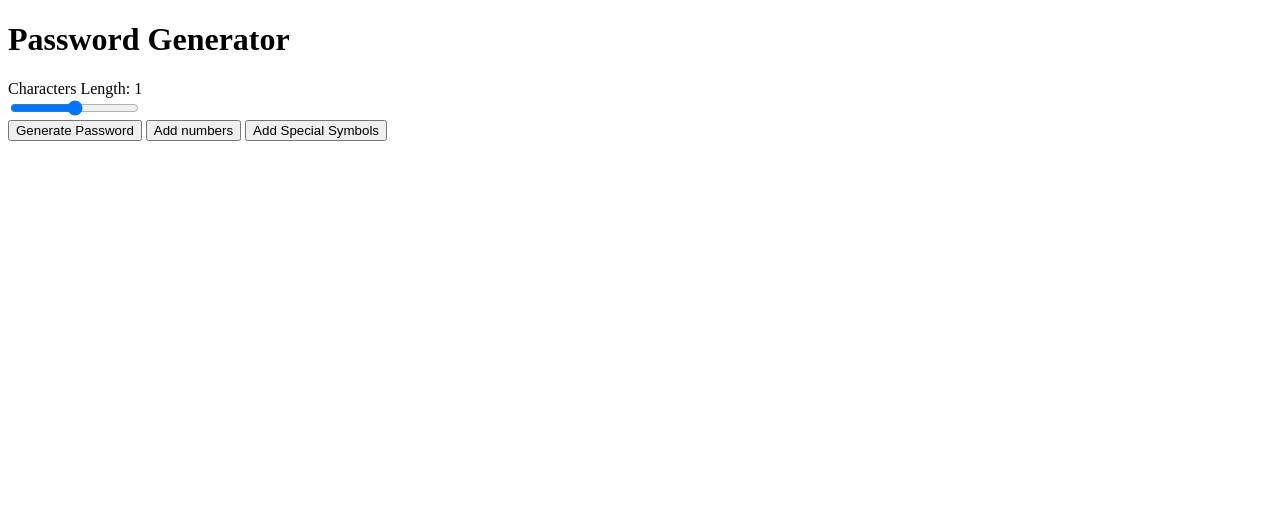
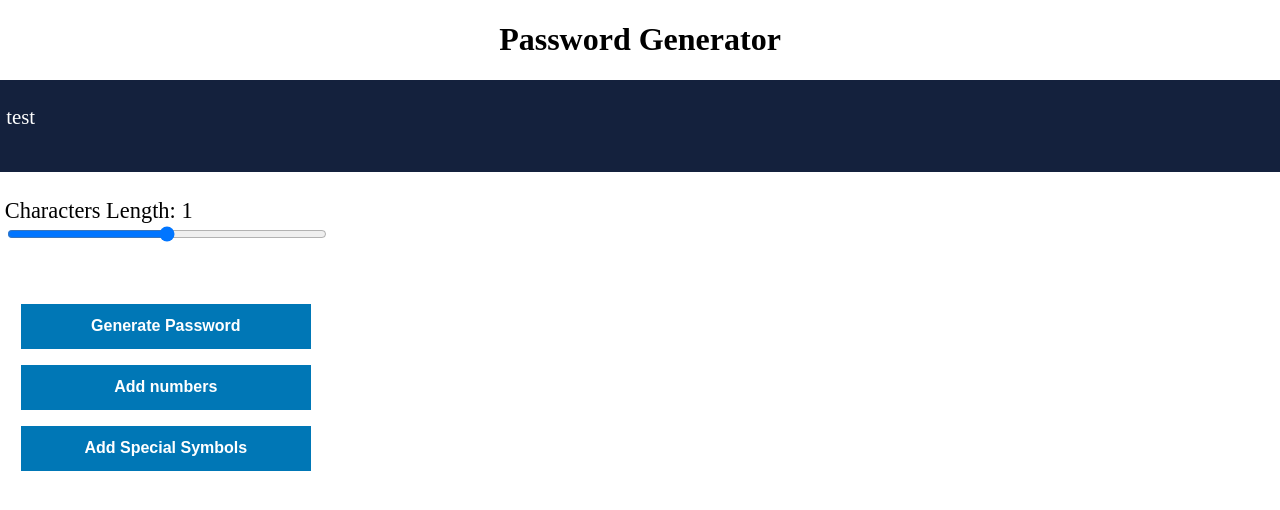
Before and after one commit to alexander-lamdan/js-password-generator, a plain HTML site: page index.html in a window 1280 px wide. Drawn offline with Linux system fonts and the light colour scheme.

Commit message:
Adding a css design

```diff
--- a/index.html
+++ b/index.html
@@ -8,9 +8,9 @@
   </head>
   <body>
     <h1 class='title'>Password Generator</h1>
-    <p id='password' class='password-output'></p>
+    <p id='password' class='password-output'>test</p>
    <div class='range-block'>
-    <label id='range'>Characters Length: <span>1</span></label><br>
+    <label id='range'>Characters Length: <span>1</span></label>
     <input type="range" id='rangeBtn' min='1' max='4096' step='1'>
    </div>
     <div class='buttons'>
--- a/public/css/main.css
+++ b/public/css/main.css
@@ -0,0 +1,53 @@
+html,body{
+  margin:0;
+  padding:0;
+  box-sizing:border-box;
+  max-width:100%;
+}
+.title{
+  width:100%;
+  text-align:center;
+}
+.password-output{
+  width:100%;
+  height:10vh;
+  width:100%;
+  background-color:#14213d;
+  color:white;
+  font-size:1.3rem;
+  line-height:3em;
+  padding:0.3em;
+}
+.range-block{
+  width:100%;
+  height:10vh;
+  padding:0.3em;
+}
+.range-block label{
+  display:block;
+  width:100%;
+  font-size:1.4rem;
+}
+.range-block input{
+  display:block;
+  width:25%;
+}
+.buttons{
+  width:100%;
+  padding:0.3em;
+}
+.buttons button{
+  display:block;
+  width:290px;
+  height:45px;
+  margin:1em;
+  border:none;
+  background:#0077b6;
+  color:white;
+  font-size:1rem;
+  font-weight:bold;
+}
+.buttons button:hover{
+  background:green;
+  cursor:pointer;
+}
--- a/public/java_script/main.js
+++ b/public/java_script/main.js
@@ -1,36 +1,11 @@
-function runRange(){
+function main(){
 
-  let rangeInput = document.querySelector('#rangeBtn');
-  let rangeOutput = document.querySelector('.range-block label span');
-
-  rangeInput.addEventListener('input', ()=>{
-
-    rangeOutput.innerText = rangeInput.value;
-
-  },false);
+  let lengthBar = document.querySelector('#rangeBtn');
+  let rangeTxt = document.querySelector('#range span').innerText;
+  lengthBar.addEventListener()
 
 }
-runRange();
-
-function generatePassword(){
-
-  let generateBtn = document.querySelector('#generateBtn');
-  let characters = [
-    'a','b','c','d','e','f','g','h','i','j','k','l','m','n','o','p','q','r','s','t','u','v','w','x','y','z',
-    'A','B','C','D','E','F','G','H','I','J','K','L','M','N','O','P','Q','R','S','T','U','V','W','X','Y','Z'
-  ];
-  let specialChars = [
-    '~','`','!','@','#','$','%','^','&','*','(',')','-','_','=','+','[',']','{','}',
-   '\\','|',':',';','"','\'','<','>',',','.','?','/','№','؟','÷','×','؛'
-  ];
-  let numbers = [1,2,3,4,5,6,7,9,0];
-  let passwordShow = document.querySelector('.password-output');
-
-  generateBtn.addEventListener('click',()=>{
-
-
-
-  });
-
-}
-generatePassword();
+main();
+//Length bar should be working when user is change it
+//Get the value from the length bar
+//Output the value
```
